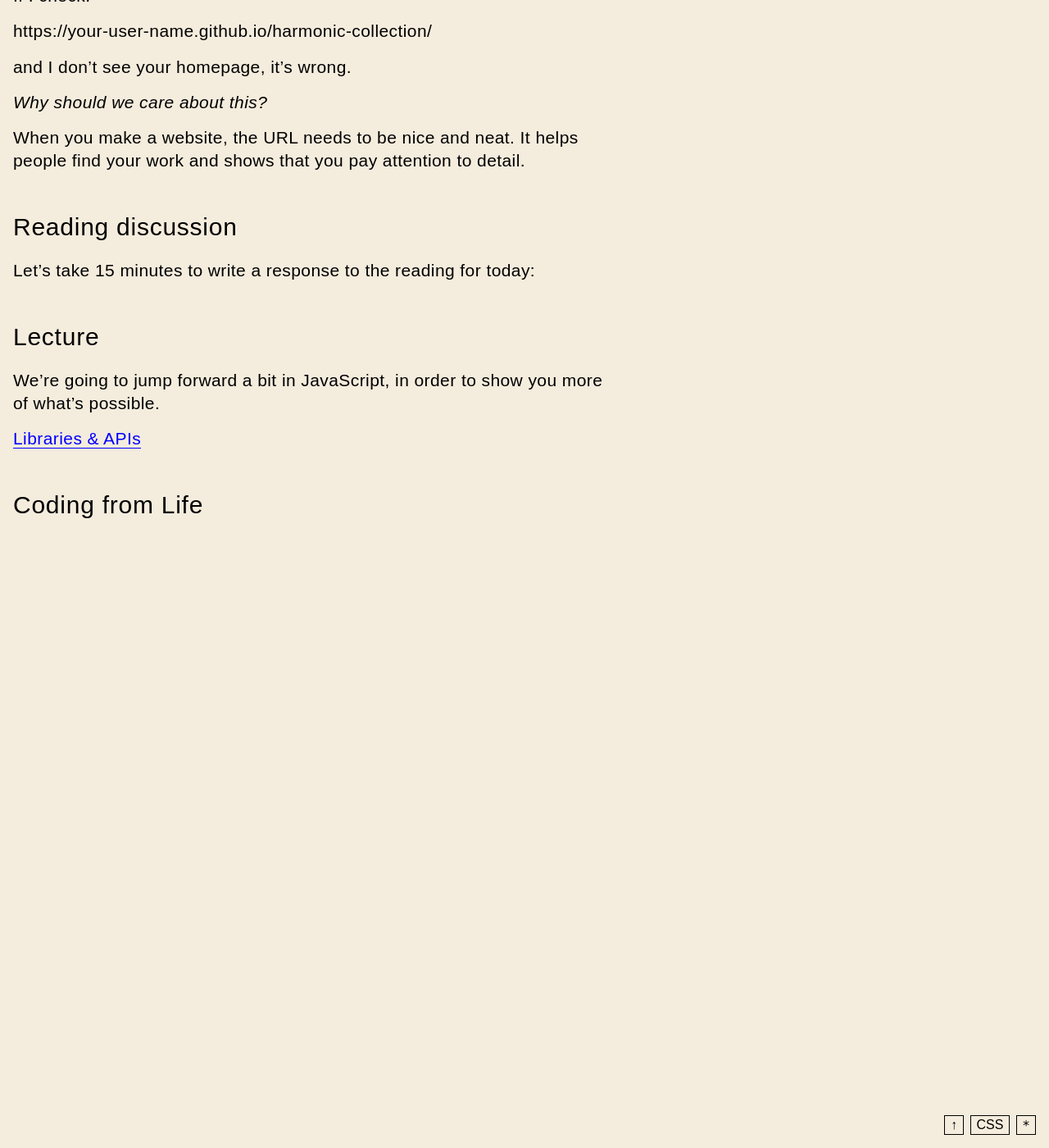
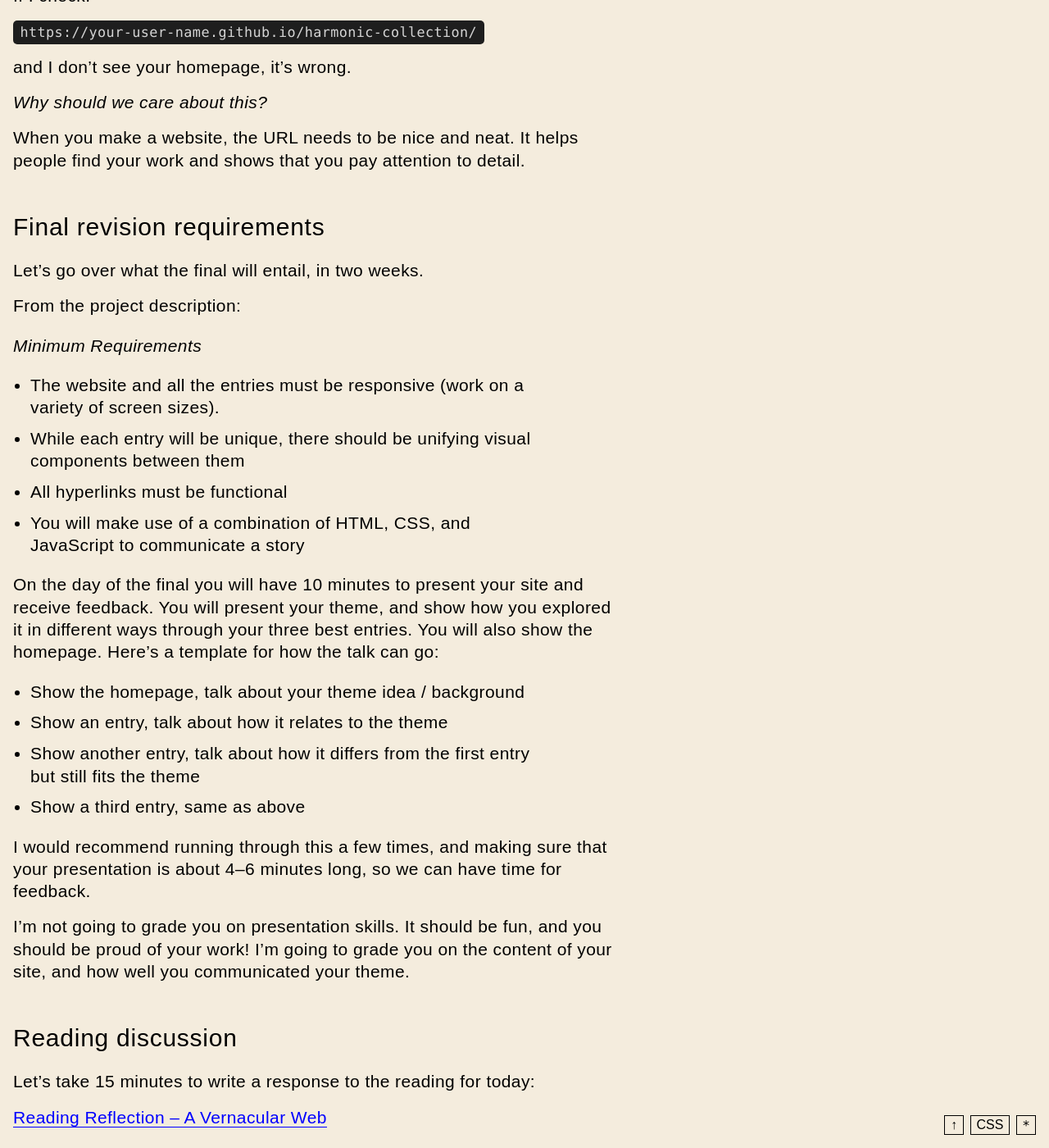
Before and after one commit to jackrieger/core-1-interaction, a Jekyll site: the page built from sessions/13/index.md, in a window 1280 px wide and 1400 px high, scrolled down 489 px. Shown: the whole window at 82% size. Built offline with Jekyll 4.4.1, drawn with Linux system fonts in a browser that asks for light colours; before the commit the page ends 1160 px from its top, so only the background shows below that; some of the changed text lies outside the part shown.

Commit message:
Update session 13 page; almost done with APIs lecture

```diff
--- a/sessions/13/index.md
+++ b/sessions/13/index.md
@@ -2,13 +2,13 @@
 title: Session 13
 ---
 
-# 🚧 Fix your homepages 🔧
+# 🚧 Fix your homepages 🚧
 
 Check the [students page]({{ site.baseurl }}/students) to make sure that your homepage is linked correctly. If it's not, fix it! This means that you do not have your homepage `index.html` in the root of your repository. You need to move it there. Don't have it in a folder called `homepage` or `home` or anything else.
 
 If I check:
 
-https://your-user-name.github.io/harmonic-collection/
+`https://your-user-name.github.io/harmonic-collection/`
 
 and I don't see your homepage, it's wrong.
 
@@ -16,9 +16,35 @@ _Why should we care about this?_
 
 When you make a website, the URL needs to be nice and neat. It helps people find your work and shows that you pay attention to detail.
 
+# Final revision requirements
+
+Let's go over what the final will entail, in two weeks.
+
+From the project description:
+
+### Minimum Requirements
+
+- The website and all the entries must be responsive (work on a variety of screen sizes).
+- While each entry will be unique, there should be unifying visual components between them
+- All hyperlinks must be functional
+- You will make use of a combination of HTML, CSS, and JavaScript to communicate a story
+
+On the day of the final you will have 10 minutes to present your site and receive feedback. You will present your theme, and show how you explored it in different ways through your three best entries. You will also show the homepage. Here's a template for how the talk can go:
+
+- Show the homepage, talk about your theme idea / background
+- Show an entry, talk about how it relates to the theme
+- Show another entry, talk about how it differs from the first entry but still fits the theme
+- Show a third entry, same as above
+
+I would recommend running through this a few times, and making sure that your presentation is about 4–6 minutes long, so we can have time for feedback.
+
+I'm not going to grade you on presentation skills. It should be fun, and you should be proud of your work! I'm going to grade you on the content of your site, and how well you communicated your theme.
+
 # Reading discussion
 
-Let's take 15 minutes to write a response to the reading for today: []()
+Let's take 15 minutes to write a response to the reading for today:
+
+[Reading Reflection – A Vernacular Web](https://docs.google.com/document/d/11zmdeozDSBtw0AsRTCKEp6894ygiFdh6oWqM_T5Mj6c/edit?usp=sharing)
 
 # Lecture
 
```
Also changed, not shown: other parts of sessions/13/index.md (+1 -1 lines), lectures/libraries-and-apis/index.md (+37 -22 lines), sessions/14/index.md (+2 -1 lines), sessions/15/index.md (+1 -1 lines), lectures/libraries-and-apis/d3-electricity.png (added), lectures/libraries-and-apis/d3-index.png (added), lectures/libraries-and-apis/p5-showcase.png (added).
